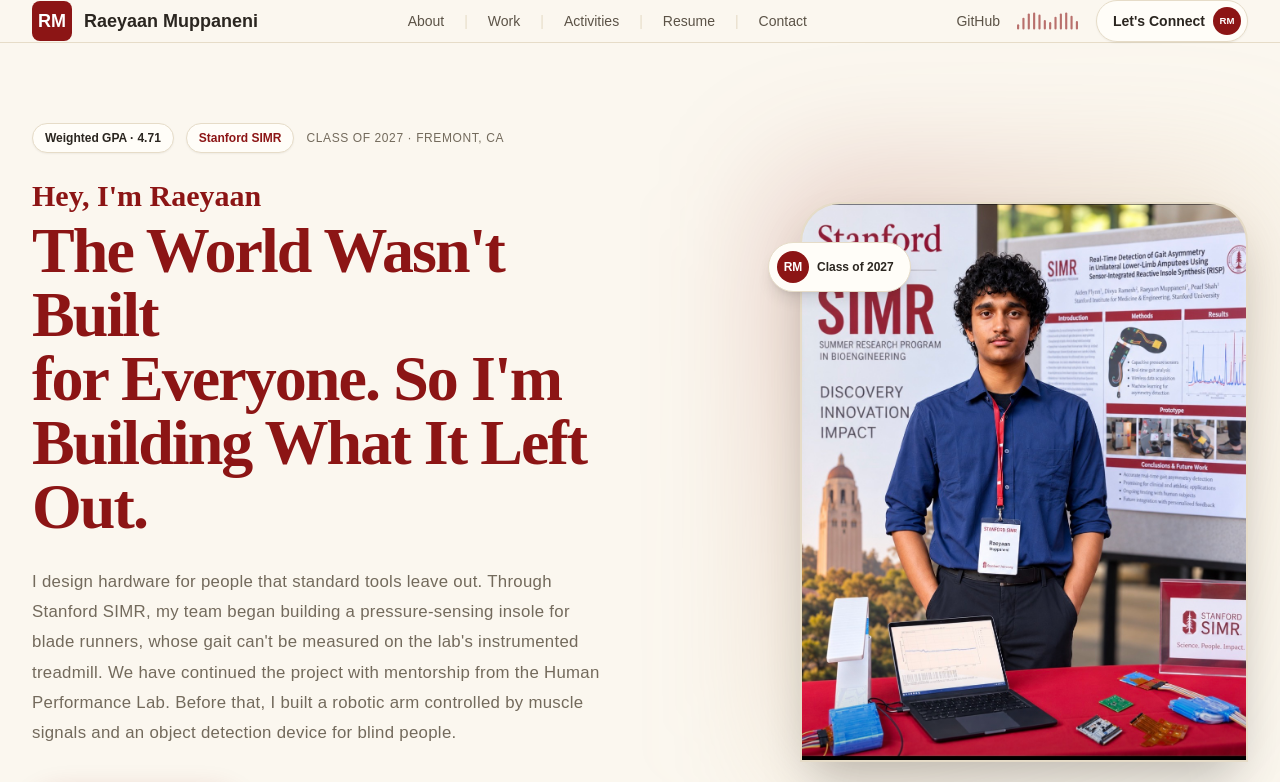
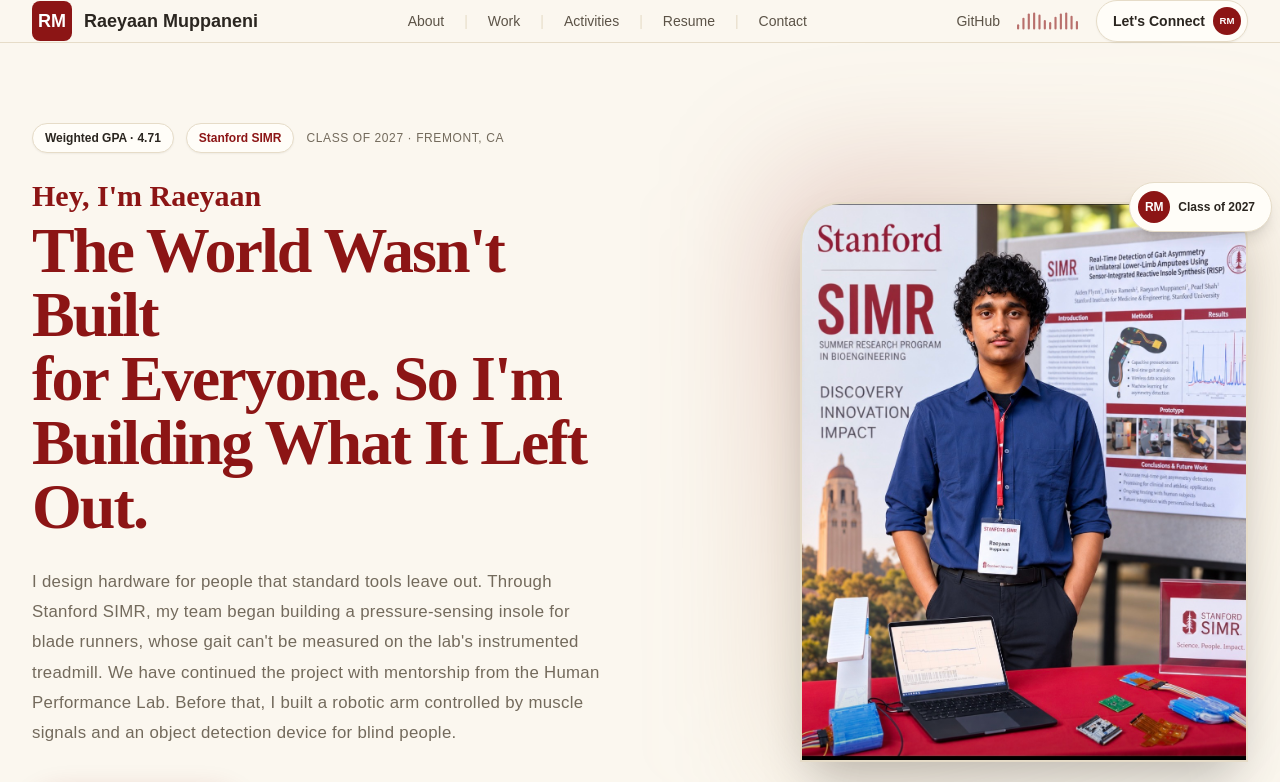
Before and after one commit to raeyaanmuppaneni/raeyaanmuppaneni.github.io, a Next.js app: page / in a window 1280 px wide. Shown: the top 782 px of the page. Built offline with nearby package versions, Linux system fonts and the light colour scheme.

Commit message:
Move Class of 2027 badge to top-right of hero photo

```diff
--- a/components/HeroPortrait.jsx
+++ b/components/HeroPortrait.jsx
@@ -16,8 +16,8 @@ export default function HeroPortrait() {
         <div className="absolute bottom-0 inset-x-0 h-24 bg-gradient-to-t from-black/25 to-transparent"></div>
       </div>
 
-      {/* Floating credibility chip, like the reference site's small avatar badge */}
-      <div className="hidden md:flex absolute -left-8 top-10 items-center gap-2 bg-[#fffdf8] border border-[#e6dcc8] rounded-full pl-2 pr-4 py-2 shadow-lg">
+      {/* Floating credibility chip */}
+      <div className="hidden md:flex absolute -right-6 -top-5 items-center gap-2 bg-[#fffdf8] border border-[#e6dcc8] rounded-full pl-2 pr-4 py-2 shadow-lg z-20">
         <div className="w-8 h-8 rounded-full bg-[#8c1515] flex items-center justify-center text-white text-xs font-bold">
           RM
         </div>
```
